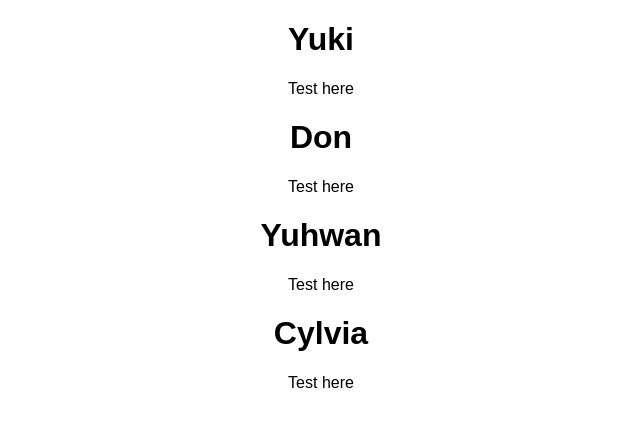
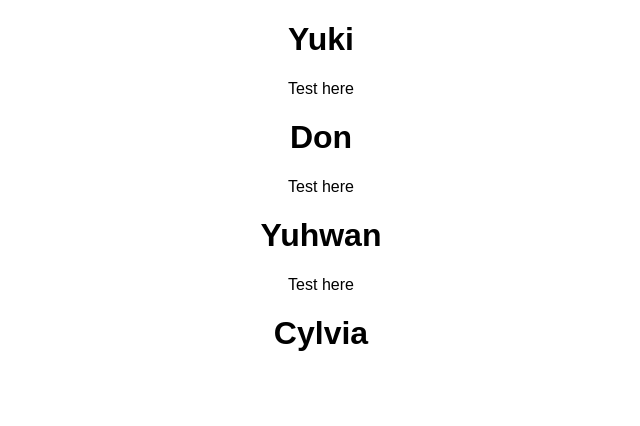
Before and after one commit to dacosio/integrated-project, a React (Create React App) app: page / in a window 1280 px wide. Shown: the top 426 px of the page, without its empty margins (319-959 px from the left). Built offline with nearby package versions, Linux system fonts and the light colour scheme.

Commit message:
image components in progress

```diff
--- a/src/TestingComponents/Cylvia.js
+++ b/src/TestingComponents/Cylvia.js
@@ -1,11 +1,14 @@
 import React, { useState } from "react";
+import ImageLabel from "./../components/base/ImageLabel/imageLabel";
+import Image from "./../components/base/Image/Image"
+import Imagewithdescription from "../components/base/Imagewithdescription/Imagewithdescription";
 
 const Cylvia = (props) => {
   const [first, setfirst] = useState();
   return (
     <div>
       <h1>Cylvia</h1>
-      <div>Test here</div>
+      <ImageLabel p1="1"/>
     </div>
   );
 };
--- /dev/null
+++ b/src/components/base/Image/Image.jsx
@@ -0,0 +1,24 @@
+import React from "react";
+import "./Image.css";
+
+export const Image = ({
+  source,
+  alt,
+  width,
+  height,
+  borderRadius,
+  ...props
+}) => {
+
+    const styles = {
+        width: width,
+        height: height,
+        borderRadius: borderRadius,
+    }
+
+  return (
+    <img src={source} alt={alt} style={styles} />
+  );
+};
+
+export default React.memo(Image);
--- /dev/null
+++ b/src/components/base/ImageLabel/imageLabel.css
@@ -0,0 +1,13 @@
+.image-label {
+display: inline;
+  background-color: white;
+  color: #0b5cbb;
+  padding: 4px 8px;
+  border-radius: 20px;
+  width: auto;
+}
+
+.image-label p {
+  display: inline;
+  padding: 0px 8px;
+}
--- /dev/null
+++ b/src/components/base/ImageLabel/imageLabel.jsx
@@ -0,0 +1,51 @@
+import React from "react";
+import "./imageLabel.css";
+
+export const ImageLabel = ({
+  distance,
+  days,
+  label,
+  backgroundColor,
+  color,
+  ...props
+}) => {
+  const style = {
+    backgroundColor: backgroundColor || null,
+    color: color || null,
+  };
+
+  const p1style = {
+    borderRight: `#0b5cbb 1px solid`,
+    fontWeight: `bold`,
+  }
+
+  let p1;
+  let p2;
+
+  if (distance) {
+    if (distance === "1") {
+      p1 = <p style={p1style}>{distance} km</p>;
+    } else {
+      p1 = <p style={p1style}>{distance} kms</p>;
+    }
+  }
+
+  if (days) {
+    if (days === "1") {
+      p2 = <p>a day ago</p>;
+    } else {
+      p2 = <p>{days} days ago</p>;
+    }
+  }
+
+    return (
+      <div className="image-label">
+        {p1}
+        {p2}
+        {label && <p>{label}</p>}
+
+      </div>
+    );
+  };
+
+export default React.memo(ImageLabel);
--- /dev/null
+++ b/src/components/base/Imagewithdescription/Imagewithdescription.jsx
@@ -0,0 +1,16 @@
+import React from 'react'
+import imageLabel from '../ImageLabel/imageLabel'
+import Button from './../Button/Button'
+import Image from '../Image/Image'
+
+const Imagewithdescription = () => {
+  return (
+    <div>
+        <imageLabel />
+        <Button />
+        <Image />
+    </div>
+  )
+}
+
+export default Imagewithdescription
```
Also changed, not shown: src/components/base/Image/Image.css (added), src/components/base/Imagewithdescription/Imagewithdescription.css (added), 1 other file (tests, documents, lock files or other folders).
